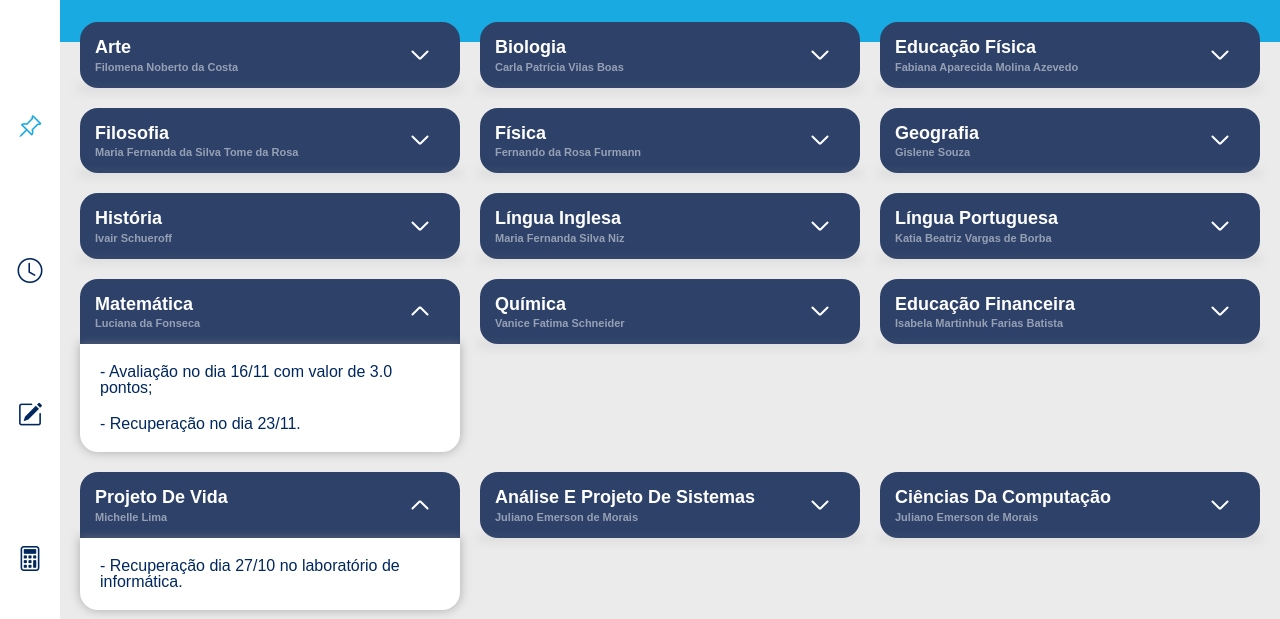
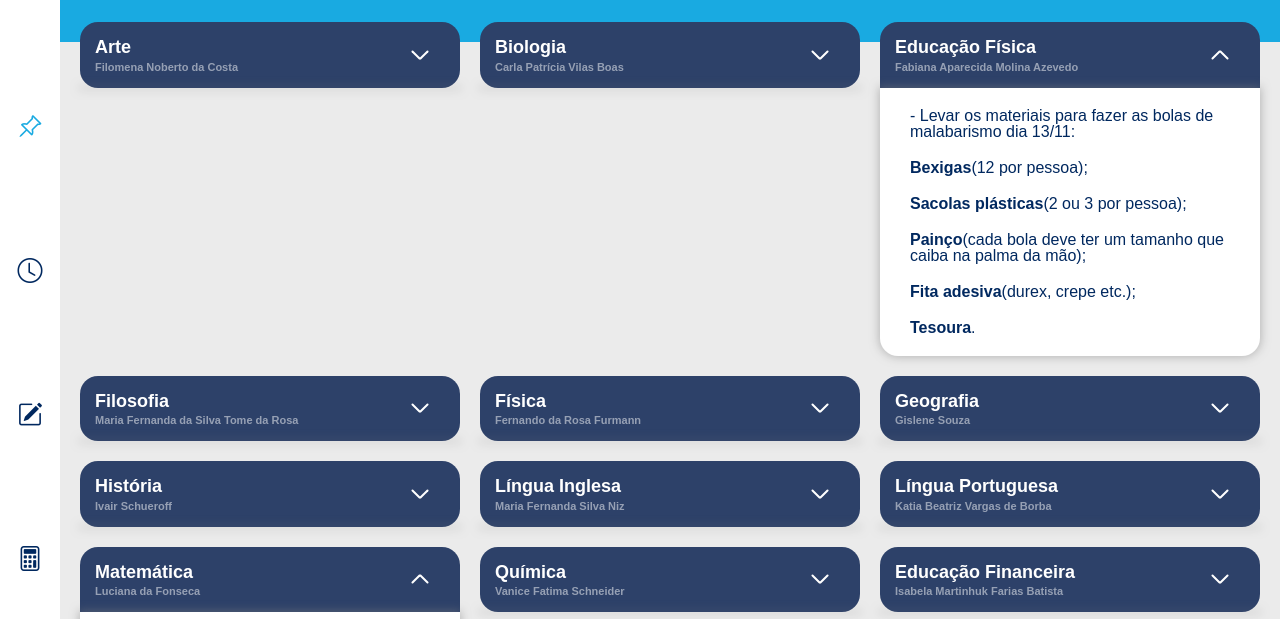
Before and after one commit to NicolasFelipe16/controle-turma, a website: page index.html in a window 1280 px wide. Shown: the part 58-677 px from the top of the page. Drawn offline with nearby package versions, Linux system fonts and the light colour scheme; files whose address does not match are found by name.

Commit message:
Information update (01/11).

```diff
--- a/index.html
+++ b/index.html
@@ -96,7 +96,7 @@
                     </ul>
                 </div>
             </div>
-            <div class="main__card card-close">
+            <div class="main__card card-open">
                 <div class="card__title">
                     <div>Educação Física
                     <div>Fabiana Aparecida Molina Azevedo</div>
@@ -108,7 +108,12 @@
                 </div>
                 <div class="card__content">
                     <ul>
-                        <li>-</li>
+                        <li>- Levar os materiais para fazer as bolas de malabarismo dia 13/11:</li>
+                        <li><strong>Bexigas</strong>(12 por pessoa);</li>
+                        <li><strong>Sacolas plásticas</strong>(2 ou 3 por pessoa);</li>
+                        <li><strong>Painço</strong>(cada bola deve ter um tamanho que caiba na palma da mão);</li>
+                        <li><strong>Fita adesiva</strong>(durex, crepe etc.);</li>
+                        <li><strong>Tesoura</strong>.</li>
                     </ul>
                 </div>
             </div>
@@ -257,7 +262,7 @@
                     </ul>
                 </div>
             </div>
-            <div class="main__card card-open">
+            <div class="main__card card-close">
                 <div class="card__title">
                     <div>Projeto De Vida
                     <div>Michelle Lima</div>
@@ -269,7 +274,7 @@
                 </div>
                 <div class="card__content">
                     <ul>
-                        <li>- Recuperação dia 27/10 no laboratório de informática.</li>
+                        <li>-</li>
                     </ul>
                 </div>
             </div>
--- a/style.css
+++ b/style.css
@@ -313,7 +313,7 @@ body{display: grid; grid-template-areas: "nav main";
 }
 
 .card-open .card__content ul li{
-    padding: 10px 0;
+    padding: 10px;
 }
 
 @media screen and (max-width: 800px) {
```
